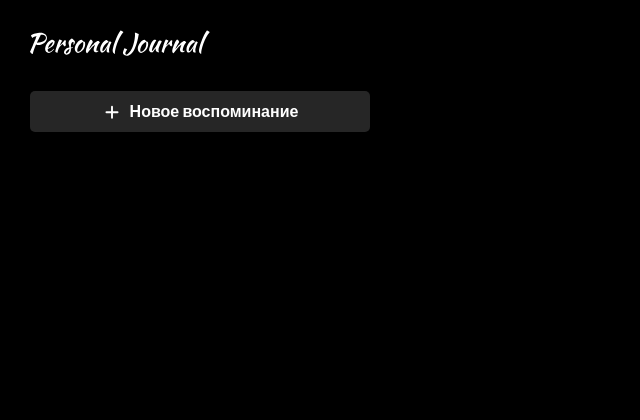
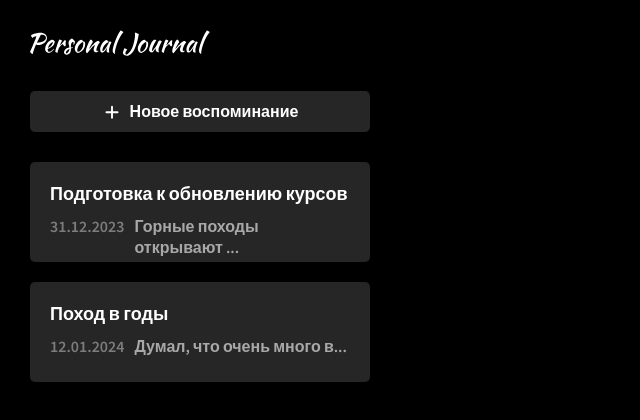
Before and after one commit to Kostin-ILya/Journal_memories, a React (Vite) app: page / in a window 1280 px wide. Shown: the top 420 px of the page, without its empty margins (0-640 px from the left). Built offline with nearby package versions, Linux system fonts and the light colour scheme.

Commit message:
add MemoryList/Item

```diff
--- a/src/App.jsx
+++ b/src/App.jsx
@@ -1,7 +1,23 @@
 import './App.css'
 import CreateMemoryBtn from './components/CreateMemoryBtn/CreateMemoryBtn'
+import MemoryList from './components/MemoryList/MemoryList'
 import Header from './layouts/LeftPanel/Header'
 import LeftPanel from './layouts/LeftPanel/LeftPanel'
+
+const date = [
+  {
+    id: 0,
+    title: 'Подготовка к обновлению курсов',
+    text: 'Горные походы открывают удивительные природные ландшафт Горные походы открывают удивительные природные ландшафт',
+    date: '31.12.2023',
+  },
+  {
+    id: 1,
+    title: 'Поход в годы',
+    text: 'Думал, что очень много времени Думал, что очень много времени Думал, что очень много времени',
+    date: '12.01.2024',
+  },
+]
 
 function App() {
   return (
@@ -9,6 +25,7 @@ function App() {
       <LeftPanel>
         <Header />
         <CreateMemoryBtn />
+        <MemoryList memories={date} />
       </LeftPanel>
     </>
   )
--- a/src/components/CreateMemoryBtn/CreateMemoryBtn.jsx
+++ b/src/components/CreateMemoryBtn/CreateMemoryBtn.jsx
@@ -2,7 +2,7 @@ import styles from './CreateMemoryBtn.module.scss'
 
 const CreateMemoryBtn = () => {
   return (
-    <button className={styles['new-record-btn']}>
+    <button className={styles['new-record-btn']} tabIndex={0}>
       <svg
         xmlns="http://www.w3.org/2000/svg"
         width="20"
--- a/src/components/CreateMemoryBtn/CreateMemoryBtn.module.scss
+++ b/src/components/CreateMemoryBtn/CreateMemoryBtn.module.scss
@@ -9,6 +9,7 @@
   border-radius: 5px;
   background: rgba(255, 255, 255, 0.15);
   transition: all 0.2s;
+  cursor: pointer;
 
   &:hover {
     background: rgba(255, 255, 255, 0.18);
--- /dev/null
+++ b/src/components/MemoryList/MemoryList.jsx
@@ -0,0 +1,17 @@
+import MemoryListItem from './MemoryListItem/MemoryListItem'
+
+import cl from './MemoryList.module.scss'
+
+const MemoryList = ({ memories }) => {
+  return (
+    <div className={cl.memoriesList}>
+      {memories.length ? (
+        memories.map((item) => <MemoryListItem key={item.id} {...item} />)
+      ) : (
+        <p>Воспоминаний пока нет, добавьте первое</p>
+      )}
+    </div>
+  )
+}
+
+export default MemoryList
--- /dev/null
+++ b/src/components/MemoryList/MemoryList.module.scss
@@ -0,0 +1,11 @@
+.memoriesList {
+  display: flex;
+  flex-direction: column;
+  gap: 20px;
+  align-self: stretch;
+
+  p {
+    color: rgba(255, 255, 255, 0.6);
+    text-align: center;
+  }
+}
--- /dev/null
+++ b/src/components/MemoryList/MemoryListItem/MemoryListItem.jsx
@@ -0,0 +1,17 @@
+import cl from './MemoryListItem.module.scss'
+
+const MemoryListItem = ({ title, text, date }) => {
+  return (
+    <div className={cl.memoryListItem} tabIndex={0}>
+      <div className={cl.title}>{title}</div>
+      <div className={cl.content}>
+        <div className={cl.date}>{date}</div>
+        <div className={cl.text}>
+          {text.length > 24 ? text.slice(0, 24) + '...' : text}
+        </div>
+      </div>
+    </div>
+  )
+}
+
+export default MemoryListItem
--- /dev/null
+++ b/src/components/MemoryList/MemoryListItem/MemoryListItem.module.scss
@@ -0,0 +1,37 @@
+.memoryListItem {
+  height: 100px;
+  width: 100%;
+  display: flex;
+  padding: 20px;
+  flex-direction: column;
+  align-items: flex-start;
+  gap: 10px;
+  align-self: stretch;
+  border-radius: 5px;
+  background: rgba(255, 255, 255, 0.15);
+  transition: all 0.2s;
+  cursor: pointer;
+
+  &:hover {
+    background: rgba(255, 255, 255, 0.18);
+  }
+
+  .title {
+    font-size: 18px;
+    font-weight: 600;
+  }
+
+  .content {
+    display: flex;
+    gap: 10px;
+    height: 20px;
+  }
+
+  .date {
+    color: rgba(255, 255, 255, 0.4);
+  }
+
+  .text {
+    color: rgba(255, 255, 255, 0.6);
+  }
+}
```
